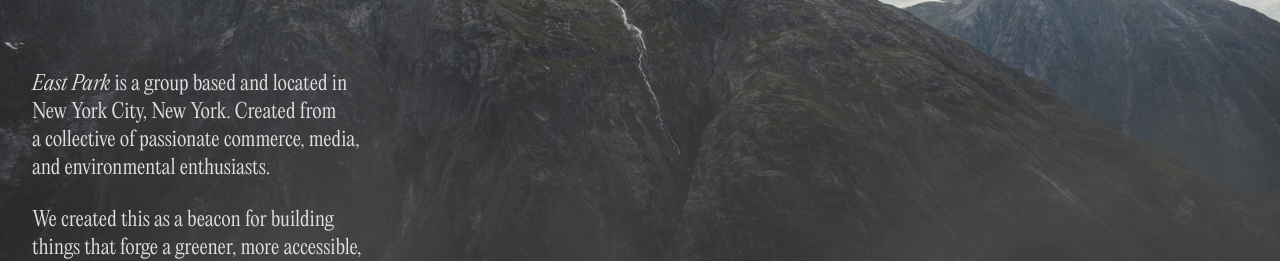
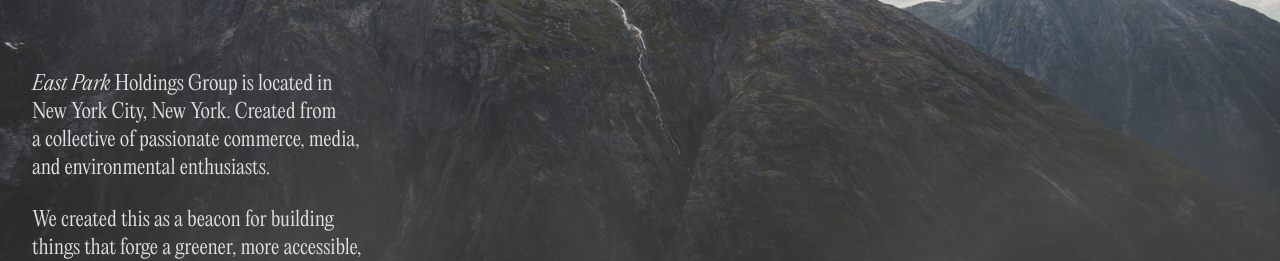
Before and after one commit to fvckprth/east-park, a Next.js app: page / in a window 1280 px wide. Shown: the part 402-663 px from the top of the page. Built offline with nearby package versions, Linux system fonts and the light colour scheme; a web font is replaced by a local one.

Commit message:
updated text

```diff
--- a/components/Info.tsx
+++ b/components/Info.tsx
@@ -2,7 +2,7 @@ function Info() {
     return (
       <div className="p-6 md:p-8">
         <p className="pb-4 md:pb-6 text-custom-white text-base md:text-xl">
-          <span style={{ fontFamily: 'var(--font-pp-light-italic)' }}>East Park</span> is a group based and located in<br/>
+          <span style={{ fontFamily: 'var(--font-pp-light-italic)' }}>East Park</span> Holdings Group is located in<br/>
           New York City, New York. Created from<br/>
           a collective of passionate commerce, media,<br/>
           and environmental enthusiasts.<br/>
```
